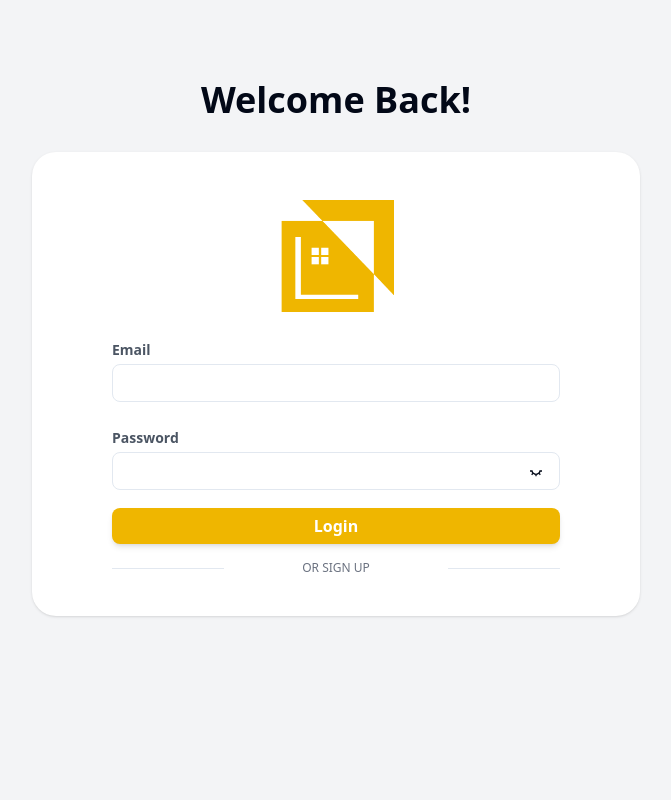
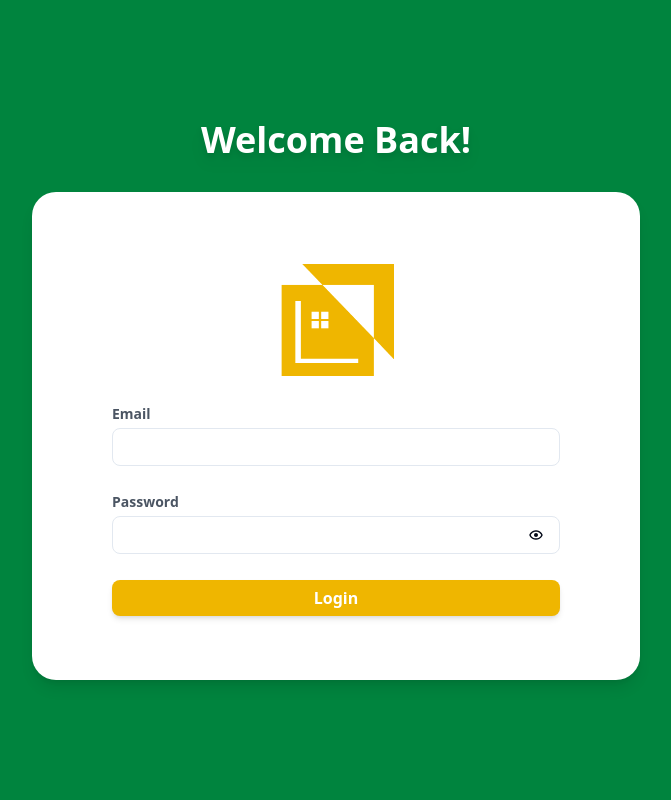
Before and after one commit to SheikhArbab/mccl, a React (Vite) app: page /login in a window 1280 px wide. Shown: the top 800 px of the page, without its empty margins (304-975 px from the left). Built offline with nearby package versions, Linux system fonts and the light colour scheme.

Commit message:
fix slider

```diff
--- a/package.json
+++ b/package.json
@@ -20,8 +20,8 @@
     "react": "^18.3.1",
     "react-dom": "^18.3.1",
     "react-hot-toast": "^2.4.1",
-    "react-i18next": "^14.1.2",
     "react-redux": "^9.1.2",
+    "react-responsive-carousel": "^3.2.23",
     "react-router-dom": "^6.24.0",
     "redux-persist": "^6.0.0",
     "tailwind-merge": "^2.3.0",
--- a/src/components/Header.tsx
+++ b/src/components/Header.tsx
@@ -10,7 +10,7 @@ const Header: FC = () => {
   const [dropDownValue, setDropDownValue] = useState<string>("en");
 
   return (
-    <header className="bg-black fixed inset-x-0">
+    <header className="bg-black fixed inset-x-0 z-20">
       <nav className="max-w-screen-xl flex flex-wrap items-center justify-between mx-auto p-4 h-20 overflow-hidden md:overflow-visible">
 
 
@@ -46,7 +46,7 @@ const Header: FC = () => {
             ].map(v => <li key={v.title}>
               <NavLink
                 to={v.url}
-                className="block py-2 px-3 text-white  capitalize rounded  nav md:p-0  font-semibold"
+                className="block py-2 px-3 text-white duration-300 transition-all hover:text-myYellow  capitalize rounded  nav md:p-0  font-semibold"
                 aria-current="page"
               >
                 {v.title}
@@ -57,7 +57,7 @@ const Header: FC = () => {
             <ul className="md:hidden flex gap-2 items-center text-white text-sm ">
 
               <li className='relative'>
-                <button onClick={() => setDropDown(!dropDown)} className=' flex items-center gap-1 bg-gray-500/50 rounded-full px-4 py-3 font-semibold uppercase'>
+                <button onClick={() => setDropDown(!dropDown)} className=' flex items-center gap-1 bg-gray-500/50 rounded-full px-4 py-3 font-semibold uppercase '>
                   <MdOutlineLanguage size={20} /> {dropDownValue}
                   <FaAngleDown size={20} />
                 </button>
@@ -89,12 +89,13 @@ const Header: FC = () => {
         <ul className="hidden md:flex gap-2 items-center text-white text-sm ">
 
           <li className='relative'>
-            <button onClick={() => setDropDown(!dropDown)} className=' flex items-center gap-1 bg-gray-500/50 rounded-full px-4 py-3 font-semibold uppercase'>
+            <button onClick={() => setDropDown(!dropDown)}
+             className=' flex items-center gap-1 bg-gray-500/50 transition-all duration-300 hover:bg-gray-300 hover:text-gray-700 rounded-full px-4 py-3 font-semibold uppercase'>
               <MdOutlineLanguage size={20} /> {dropDownValue}
               <FaAngleDown size={20} />
             </button>
             {
-              dropDown && <ul className='absolute z-20 bg-white text-gray-900 shadow-md rounded-md top-12 right-0 uppercase px-3 py-2 font-semibold w-20 text-center'>
+              dropDown && <ul className='absolute z-20 bg-white text-gray-900 shadow-md rounded-md top-12 right-0 uppercase px-3 py-2 font-semibold w-20 text-center '>
                 {["en", "ar"].map(i => <li key={i} onClick={() => setDropDownValue(i)} className='mb-2 border-0 border-gray-300 border-b pb-2 cursor-pointer'>{i}</li>)}
               </ul>
             }
@@ -103,7 +104,7 @@ const Header: FC = () => {
           </li>
 
           <li>
-            <Link to={"/login"} className=' flex items-center gap-1 bg-gray-500/50 rounded-full px-4 py-3 font-semibold'>
+            <Link to={"/login"} className=' flex items-center gap-1 bg-gray-500/50 rounded-full px-4 py-3 font-semibold transition-all duration-300 hover:bg-gray-300 hover:text-gray-700' >
               <FaUser size={20} />
               Login in
             </Link>
@@ -113,7 +114,7 @@ const Header: FC = () => {
         </ul>
 
 
-<div>
+{/* <div>
 <label className="hamburger bg-red-200">
           <input type="checkbox" />
           <svg viewBox="0 0 32 32">
@@ -124,7 +125,7 @@ const Header: FC = () => {
             <path className="line" d="M7 16 27 16" />
           </svg>
         </label>
-</div>
+</div> */}
 
       </nav>
     </header>
--- /dev/null
+++ b/src/components/Hero.tsx
@@ -0,0 +1,22 @@
+import { FC } from 'react';
+import "react-responsive-carousel/lib/styles/carousel.min.css";
+import { Carousel } from 'react-responsive-carousel';
+
+const Hero: FC = () => {
+    return (
+        <div className="w-full h-fit bg-gray-900">
+            <Carousel showArrows={true} showThumbs={false} >
+                <figure>
+                    <img src="https://steamuserimages-a.akamaihd.net/ugc/959717316642299304/F66F9045D288903B344EF86B9D8D6F4A20843429/?imw=512&amp;imh=188&amp;ima=fit&amp;impolicy=Letterbox&amp;imcolor=%23000000&amp;letterbox=true" />
+                    <p className="legend">Legend 1</p>
+                </figure>
+                <div>
+                    <img src="https://gamemag.ru/images/cache/News/News52634/6c1bf30771-2_2780x1200.jpg" />
+                    <p className="legend">Legend 1</p>
+                </div>
+            </Carousel>
+        </div>
+    )
+}
+
+export default Hero
--- a/src/components/Input.tsx
+++ b/src/components/Input.tsx
@@ -43,7 +43,7 @@ const Input:FC<Props> = (
                 {type === "password" && <button
                     type="button"
                     onClick={() => setIsHide(!isHide)}
-                    className="absolute top-1/2 right-4 -translate-y-1/2">{isHide ? <GrFormViewHide /> : <BiShow />}</button>}
+                    className="absolute top-1/2 right-4 -translate-y-1/2">{isHide ? <BiShow /> : <GrFormViewHide />}</button>}
 
             </div>
 
--- a/src/components/index.ts
+++ b/src/components/index.ts
@@ -3,3 +3,4 @@ export { default as Footer } from "./Footer";
 export { default as Header } from "./Header";
 export { default as ScrollTop } from "./ScrollTop";
 export { default as Input } from "./Input";
+export { default as Hero } from "./Hero";
--- a/src/pages/Home.tsx
+++ b/src/pages/Home.tsx
@@ -1,8 +1,14 @@
 import { FC } from 'react';
+import * as C from "@/components/index";
+
 
 const Home: FC = () => {
     return (
-        <div>Home</div>
+        <>
+
+        <C.Hero/>
+
+        </>
     )
 }
 
--- a/src/pages/Login.tsx
+++ b/src/pages/Login.tsx
@@ -79,12 +79,12 @@ export default function Login() {
     });
 
     return (
-        <section className="fixed inset-0 z-[999999] bg-gray-100 overflow-x-hidden overflow-y-auto py-20">
+        <section className="fixed inset-0 z-[999999] bg-myGreen overflow-x-hidden overflow-y-auto py-20 flex items-center justify-center flex-col">
 
 
-            <h1 className='font-bold text-2xl md:text-4xl text-center capitalize mb-8'>welcome back!</h1>
+            <h1 className='font-bold text-2xl md:text-4xl text-center capitalize mb-8 text-white drop-shadow-lg'>welcome back!</h1>
 
-            <div className="relative bg-white mx-auto  shadow rounded-3xl p-10 max-w-[38rem]">
+            <div className="relative bg-white mx-auto rounded-3xl px-10 py-16 max-w-[38rem] md:w-[50rem] shadow-lg">
 
                 <form onSubmit={handleSubmit} className="max-w-md mx-auto">
                     <Link to={'/'} className="relative w-32 mx-auto h-32 block">
@@ -112,23 +112,13 @@ export default function Login() {
 
                     <button
                         disabled={isLoading}
-                        className={`py-2 px-4 bg-myYellow hover:bg-myYellow/70 focus:ring-myYellow focus:ring-offset-yellow-200 text-white w-full transition ease-in duration-200 text-center text-base font-semibold h-9 flex items-center justify-center shadow-md focus:outline-none focus:ring-2 focus:ring-offset-2 rounded-lg ${isLoading && 'opacity-50 cursor-not-allowed'}`}
+                        className={`py-2 px-4 mt-2 bg-myYellow hover:bg-myYellow/70 focus:ring-myYellow focus:ring-offset-yellow-200 text-white w-full transition ease-in duration-200 text-center text-base font-semibold h-9 flex items-center justify-center shadow-md focus:outline-none focus:ring-2 focus:ring-offset-2 rounded-lg ${isLoading && 'opacity-50 cursor-not-allowed'}`}
                         type="submit"
                     >
                         {isLoading ? <Spinner size='6' className='w-fit' /> : 'Login'}
                     </button>
 
 
-                    <div className="flex items-center justify-between mt-4">
-                        <span className="w-1/5 border-b dark:border-gray-600 md:w-1/4" />
-                        <Link
-                            className="text-xs text-gray-500 uppercase dark:text-gray-400 hover:underline"
-                            to="/sign-up"
-                        >
-                            or Sign Up
-                        </Link>
-                        <span className="w-1/5 border-b dark:border-gray-400 md:w-1/4" />
-                    </div>
                 </form>
             </div>
             <Toaster />
--- a/src/routes/Routing.tsx
+++ b/src/routes/Routing.tsx
@@ -3,6 +3,8 @@ import * as R from "react-router-dom";
 import * as L from "@/layout/index";
 import * as P from "@/pages/index"
 import * as C from "@/components/index";
+// import * as Con from "@/constants/Roles";
+// import * as Lazy from "./index";
 
 
 
--- a/vite.config.d.ts
+++ /dev/null
@@ -1,2 +0,0 @@
-declare const _default: import("vite").UserConfig;
-export default _default;
--- a/vite.config.js
+++ /dev/null
@@ -1,11 +0,0 @@
-import path from "path";
-import react from '@vitejs/plugin-react-swc';
-import { defineConfig } from "vite";
-export default defineConfig({
-    plugins: [react()],
-    resolve: {
-        alias: {
-            "@": path.resolve(__dirname, "./src"),
-        },
-    },
-});
```
Also changed, not shown: 2 other files (tests, documents, lock files or other folders).
